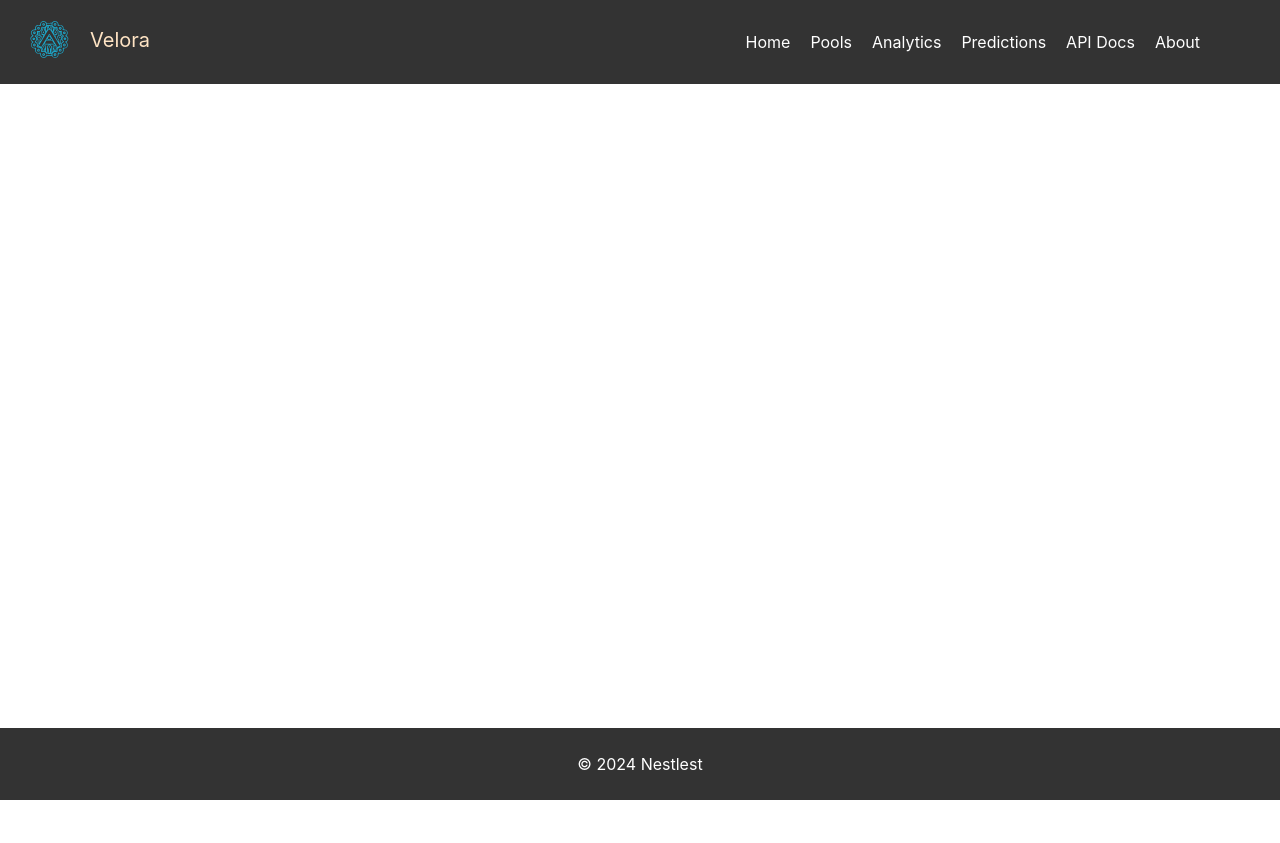
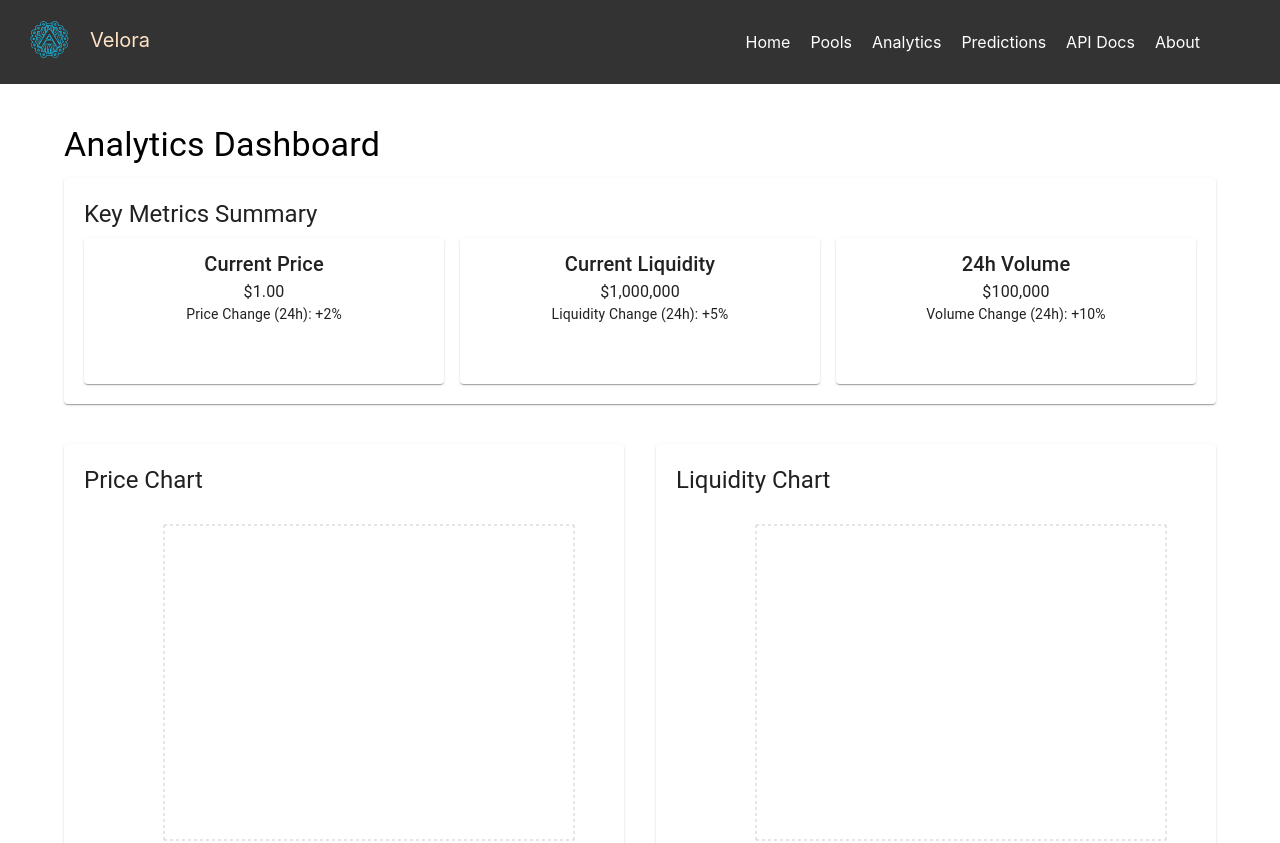
Before and after one commit to analyzify360/velora-dashboard, a React (Create React App) app: page /analytics in a window 1280 px wide. Shown: the top 843 px of the page. Before the commit the page ends 800 px from the top, so only its background shows below. Built offline with nearby package versions, Linux system fonts and the light colour scheme.

Commit message:
feat: add sparkline

```diff
--- a/src/App.jsx
+++ b/src/App.jsx
@@ -4,6 +4,7 @@
 import { BrowserRouter as Router, Route, Routes } from 'react-router-dom';
 import HomePage from './pages/HomePage';
 import PoolsPage from './pages/PoolsPage';
+import AnalyticsPage from './pages/AnalyticsPage';
 import Layout from './components/Layout/Layout';
 
 function App() {
@@ -13,6 +14,7 @@
         <Routes>
           <Route path="/" element={<HomePage />} />
           <Route path="/pools" element={<PoolsPage />} />
+          <Route path="/analytics" element={<AnalyticsPage />} />
         </Routes>
       </Layout>
     </Router>
--- /dev/null
+++ b/src/components/Analytics/Sparkline.jsx
@@ -0,0 +1,14 @@
+import React from 'react';
+import { LineChart, Line, ResponsiveContainer } from 'recharts';
+
+const Sparkline = ({ data }) => {
+  return (
+    <ResponsiveContainer width="100%" height={50}>
+      <LineChart data={data}>
+        <Line type="monotone" dataKey="value" stroke="#8884d8" dot={false} />
+      </LineChart>
+    </ResponsiveContainer>
+  );
+};
+
+export default Sparkline;
```
